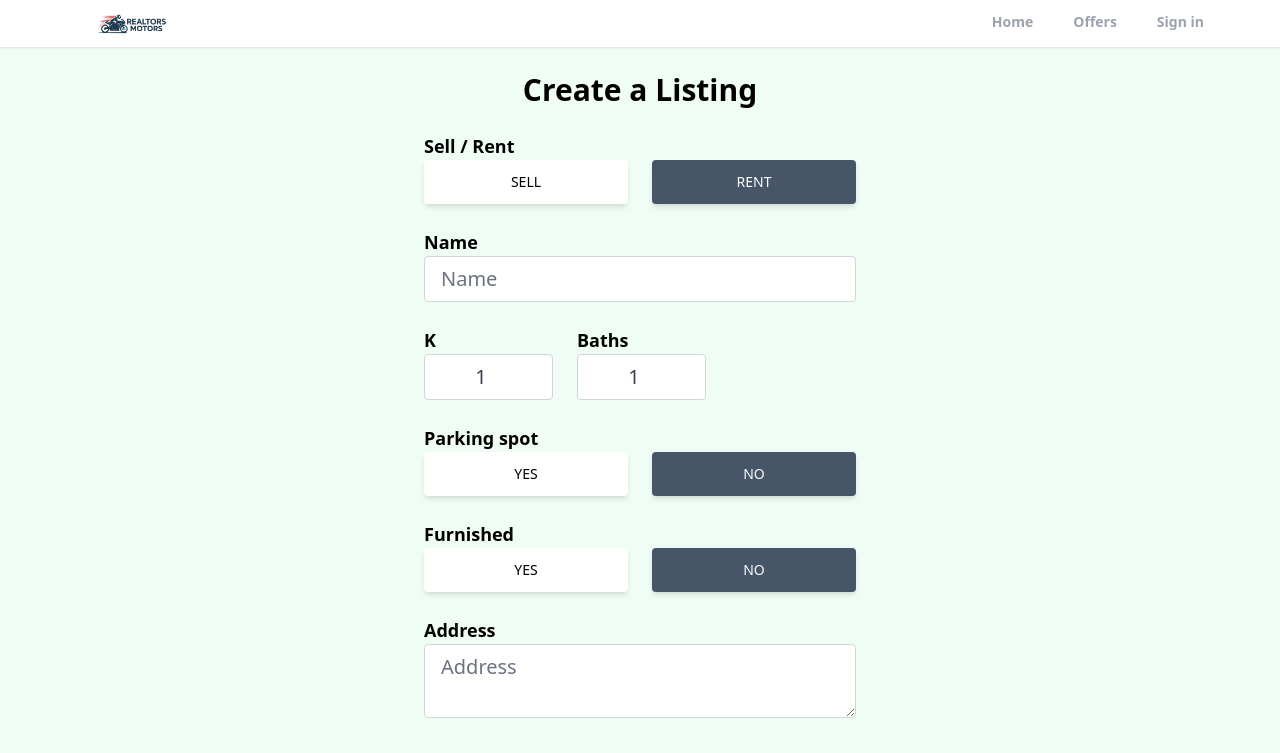
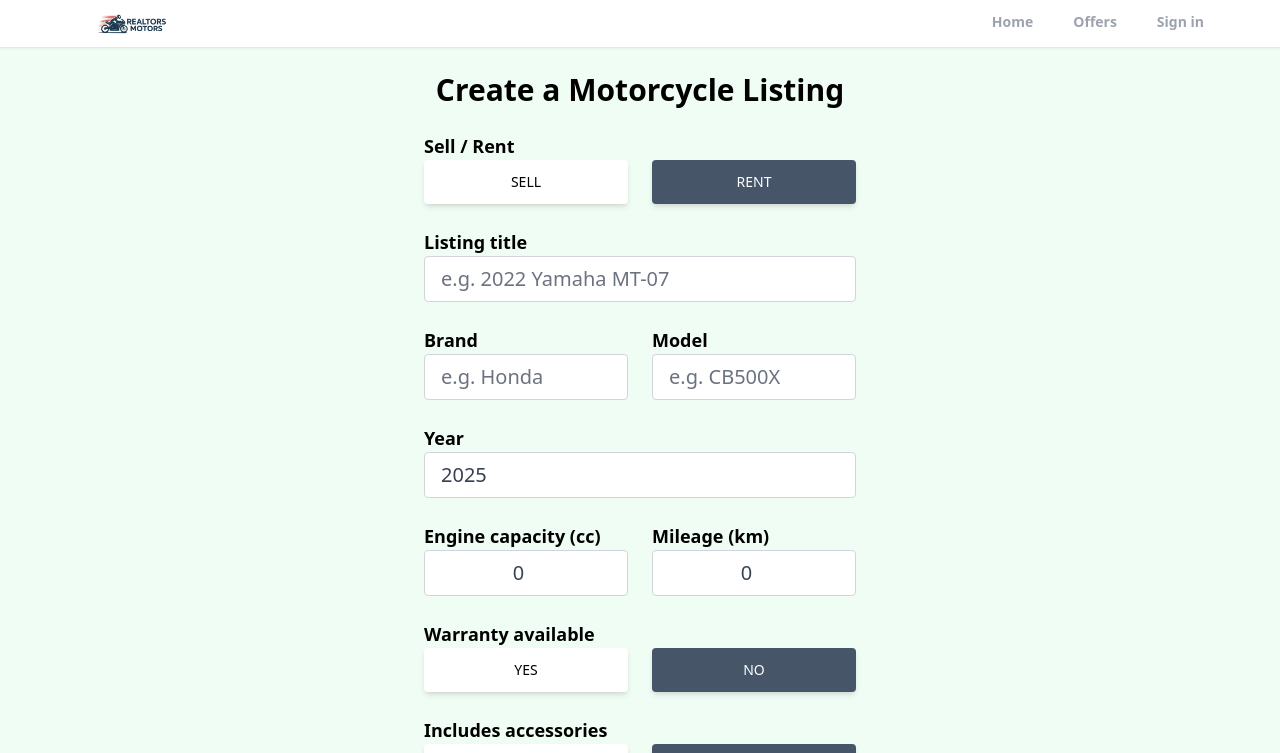
Before and after one commit to San-43/realtors-motors-web-app, a React (Create React App) app: page /create-listing in a window 1280 px wide. Shown: the top 753 px of the page. Built offline with nearby package versions, Linux system fonts and the light colour scheme; no server answers.

Commit message:
Refactor create listing page for motorcycle inventory

```diff
--- a/src/pages/CreateListing.jsx
+++ b/src/pages/CreateListing.jsx
@@ -16,15 +16,19 @@ import { useNavigate } from "react-router-dom";
 export default function CreateListing() {
   const navigate = useNavigate();
   const auth = getAuth();
+  const currentYear = new Date().getFullYear();
   const [geolocationEnabled, setGeolocationEnabled] = useState(true);
   const [loading, setLoading] = useState(false);
   const [formData, setFormData] = useState({
     type: "rent",
     name: "",
-    bedrooms: 1,
-    bathrooms: 1,
-    parking: false,
-    furnished: false,
+    brand: "",
+    model: "",
+    year: currentYear,
+    mileage: 0,
+    engineCapacity: 0,
+    hasWarranty: false,
+    includesAccessories: false,
     address: "",
     description: "",
     offer: false,
@@ -37,11 +41,14 @@ export default function CreateListing() {
   const {
     type,
     name,
-    bedrooms,
-    bathrooms,
-    parking,
+    brand,
+    model,
+    year,
+    mileage,
+    engineCapacity,
+    hasWarranty,
+    includesAccessories,
     address,
-    furnished,
     description,
     offer,
     regularPrice,
@@ -168,7 +175,7 @@ export default function CreateListing() {
     delete formDataCopy.longitude;
     const docRef = await addDoc(collection(db, "listings"), formDataCopy);
     setLoading(false);
-    toast.success("Listing created");
+    toast.success("Motorcycle listing created");
     navigate(`/category/${formDataCopy.type}/${docRef.id}`);
   }
 
@@ -177,7 +184,9 @@ export default function CreateListing() {
   }
   return (
     <main className="max-w-md px-2 mx-auto">
-      <h1 className="text-3xl text-center mt-6 font-bold">Create a Listing</h1>
+      <h1 className="text-3xl text-center mt-6 font-bold">
+        Create a Motorcycle Listing
+      </h1>
       <form onSubmit={onSubmit}>
         <p className="text-lg mt-6 font-semibold">Sell / Rent</p>
         <div className="flex">
@@ -192,7 +201,7 @@ export default function CreateListing() {
                 : "bg-slate-600 text-white"
             }`}
           >
-            sell
+            Sell
           </button>
           <button
             type="button"
@@ -205,106 +214,149 @@ export default function CreateListing() {
                 : "bg-slate-600 text-white"
             }`}
           >
-            rent
+            Rent
           </button>
         </div>
-        <p className="text-lg mt-6 font-semibold">Name</p>
+        <p className="text-lg mt-6 font-semibold">Listing title</p>
         <input
           type="text"
           id="name"
           value={name}
           onChange={onChange}
-          placeholder="Name"
+          placeholder="e.g. 2022 Yamaha MT-07"
           maxLength="32"
           minLength="10"
           required
           className="w-full px-4 py-2 text-xl text-gray-700 bg-white border border-gray-300 rounded transition duration-150 ease-in-out focus:text-gray-700 focus:bg-white focus:border-slate-600 mb-6"
         />
         <div className="flex space-x-6 mb-6">
-          <div>
-            <p className="text-lg font-semibold">K</p>
+          <div className="flex-1">
+            <p className="text-lg font-semibold">Brand</p>
+            <input
+              type="text"
+              id="brand"
+              value={brand}
+              onChange={onChange}
+              placeholder="e.g. Honda"
+              maxLength="32"
+              required
+              className="w-full px-4 py-2 text-xl text-gray-700 bg-white border border-gray-300 rounded transition duration-150 ease-in-out focus:text-gray-700 focus:bg-white focus:border-slate-600"
+            />
+          </div>
+          <div className="flex-1">
+            <p className="text-lg font-semibold">Model</p>
+            <input
+              type="text"
+              id="model"
+              value={model}
+              onChange={onChange}
+              placeholder="e.g. CB500X"
+              maxLength="32"
+              required
+              className="w-full px-4 py-2 text-xl text-gray-700 bg-white border border-gray-300 rounded transition duration-150 ease-in-out focus:text-gray-700 focus:bg-white focus:border-slate-600"
+            />
+          </div>
+        </div>
+        <p className="text-lg font-semibold">Year</p>
+        <input
+          type="number"
+          id="year"
+          value={year}
+          onChange={onChange}
+          min="1950"
+          max={currentYear + 1}
+          required
+          className="w-full px-4 py-2 text-xl text-gray-700 bg-white border border-gray-300 rounded transition duration-150 ease-in-out focus:text-gray-700 focus:bg-white focus:border-slate-600 mb-6"
+        />
+        <div className="flex space-x-6 mb-6">
+          <div className="flex-1">
+            <p className="text-lg font-semibold">Engine capacity (cc)</p>
             <input
               type="number"
-              id="bedrooms"
-              value={bedrooms}
+              id="engineCapacity"
+              value={engineCapacity}
               onChange={onChange}
-              min="1"
-              max="50"
+              min="50"
+              max="2500"
               required
               className="w-full px-4 py-2 text-xl text-gray-700 bg-white border border-gray-300 rounded transition duration-150 ease-in-out focus:text-gray-700 focus:bg-white focus:border-slate-600 text-center"
             />
           </div>
-          <div>
-            <p className="text-lg font-semibold">Baths</p>
+          <div className="flex-1">
+            <p className="text-lg font-semibold">Mileage (km)</p>
             <input
               type="number"
-              id="bathrooms"
-              value={bathrooms}
+              id="mileage"
+              value={mileage}
               onChange={onChange}
-              min="1"
-              max="50"
+              min="0"
+              max="500000"
               required
               className="w-full px-4 py-2 text-xl text-gray-700 bg-white border border-gray-300 rounded transition duration-150 ease-in-out focus:text-gray-700 focus:bg-white focus:border-slate-600 text-center"
             />
           </div>
         </div>
-        <p className="text-lg mt-6 font-semibold">Parking spot</p>
+        <p className="text-lg mt-6 font-semibold">Warranty available</p>
         <div className="flex">
           <button
             type="button"
-            id="parking"
+            id="hasWarranty"
             value={true}
             onClick={onChange}
             className={`mr-3 px-7 py-3 font-medium text-sm uppercase shadow-md rounded hover:shadow-lg focus:shadow-lg active:shadow-lg transition duration-150 ease-in-out w-full ${
-              !parking ? "bg-white text-black" : "bg-slate-600 text-white"
+              !hasWarranty ? "bg-white text-black" : "bg-slate-600 text-white"
             }`}
           >
             Yes
           </button>
           <button
             type="button"
-            id="parking"
+            id="hasWarranty"
             value={false}
             onClick={onChange}
             className={`ml-3 px-7 py-3 font-medium text-sm uppercase shadow-md rounded hover:shadow-lg focus:shadow-lg active:shadow-lg transition duration-150 ease-in-out w-full ${
-              parking ? "bg-white text-black" : "bg-slate-600 text-white"
+              hasWarranty ? "bg-white text-black" : "bg-slate-600 text-white"
             }`}
           >
-            no
+            No
           </button>
         </div>
-        <p className="text-lg mt-6 font-semibold">Furnished</p>
+        <p className="text-lg mt-6 font-semibold">Includes accessories</p>
         <div className="flex">
           <button
             type="button"
-            id="furnished"
+            id="includesAccessories"
             value={true}
             onClick={onChange}
             className={`mr-3 px-7 py-3 font-medium text-sm uppercase shadow-md rounded hover:shadow-lg focus:shadow-lg active:shadow-lg transition duration-150 ease-in-out w-full ${
-              !furnished ? "bg-white text-black" : "bg-slate-600 text-white"
+              !includesAccessories
+                ? "bg-white text-black"
+                : "bg-slate-600 text-white"
             }`}
           >
-            yes
+            Yes
           </button>
           <button
             type="button"
-            id="furnished"
+            id="includesAccessories"
             value={false}
             onClick={onChange}
             className={`ml-3 px-7 py-3 font-medium text-sm uppercase shadow-md rounded hover:shadow-lg focus:shadow-lg active:shadow-lg transition duration-150 ease-in-out w-full ${
-              furnished ? "bg-white text-black" : "bg-slate-600 text-white"
+              includesAccessories
+                ? "bg-white text-black"
+                : "bg-slate-600 text-white"
             }`}
           >
-            no
+            No
           </button>
         </div>
-        <p className="text-lg mt-6 font-semibold">Address</p>
+        <p className="text-lg mt-6 font-semibold">Pickup address</p>
         <textarea
           type="text"
           id="address"
           value={address}
           onChange={onChange}
-          placeholder="Address"
+          placeholder="Where can interested riders find the motorcycle?"
           required
           className="w-full px-4 py-2 text-xl text-gray-700 bg-white border border-gray-300 rounded transition duration-150 ease-in-out focus:text-gray-700 focus:bg-white focus:border-slate-600 mb-6"
         />
@@ -344,11 +396,11 @@ export default function CreateListing() {
           id="description"
           value={description}
           onChange={onChange}
-          placeholder="Description"
+          placeholder="Highlight the motorcycle's condition, upgrades, and other key details"
           required
           className="w-full px-4 py-2 text-xl text-gray-700 bg-white border border-gray-300 rounded transition duration-150 ease-in-out focus:text-gray-700 focus:bg-white focus:border-slate-600 mb-6"
         />
-        <p className="text-lg font-semibold">Offer</p>
+        <p className="text-lg font-semibold">Special offer</p>
         <div className="flex mb-6">
           <button
             type="button"
@@ -357,9 +409,9 @@ export default function CreateListing() {
             onClick={onChange}
             className={`mr-3 px-7 py-3 font-medium text-sm uppercase shadow-md rounded hover:shadow-lg focus:shadow-lg active:shadow-lg transition duration-150 ease-in-out w-full ${
               !offer ? "bg-white text-black" : "bg-slate-600 text-white"
-            }`}
+              }`}
           >
-            yes
+            Yes
           </button>
           <button
             type="button"
@@ -370,7 +422,7 @@ export default function CreateListing() {
               offer ? "bg-white text-black" : "bg-slate-600 text-white"
             }`}
           >
-            no
+            No
           </button>
         </div>
         <div className="flex items-center mb-6">
@@ -389,7 +441,7 @@ export default function CreateListing() {
               />
               {type === "rent" && (
                 <div className="">
-                  <p className="text-md w-full whitespace-nowrap">$ / Month</p>
+                  <p className="text-md w-full whitespace-nowrap">$ / Day</p>
                 </div>
               )}
             </div>
@@ -413,7 +465,7 @@ export default function CreateListing() {
                 {type === "rent" && (
                   <div className="">
                     <p className="text-md w-full whitespace-nowrap">
-                      $ / Month
+                      $ / Day
                     </p>
                   </div>
                 )}
@@ -424,7 +476,7 @@ export default function CreateListing() {
         <div className="mb-6">
           <p className="text-lg font-semibold">Images</p>
           <p className="text-gray-600">
-            The first image will be the cover (max 6)
+            The first image will be the cover for your motorcycle listing (max 6)
           </p>
           <input
             type="file"
@@ -440,7 +492,7 @@ export default function CreateListing() {
           type="submit"
           className="mb-6 w-full px-7 py-3 bg-blue-600 text-white font-medium text-sm uppercase rounded shadow-md hover:bg-blue-700 hover:shadow-lg focus:bg-blue-700 focus:shadow-lg active:bg-blue-800 active:shadow-lg transition duration-150 ease-in-out"
         >
-          Create Listing
+          Create Motorcycle Listing
         </button>
       </form>
     </main>
```
